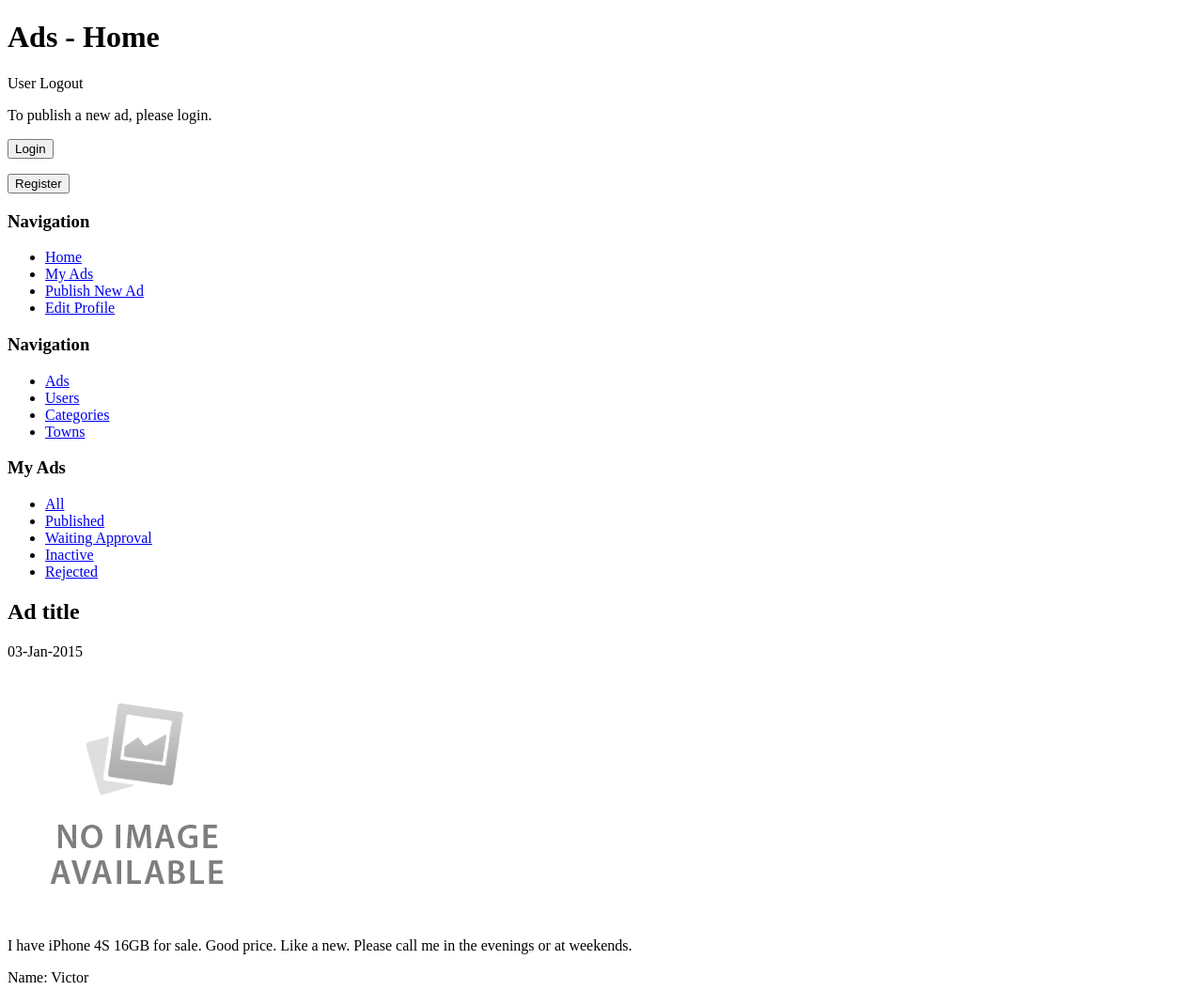
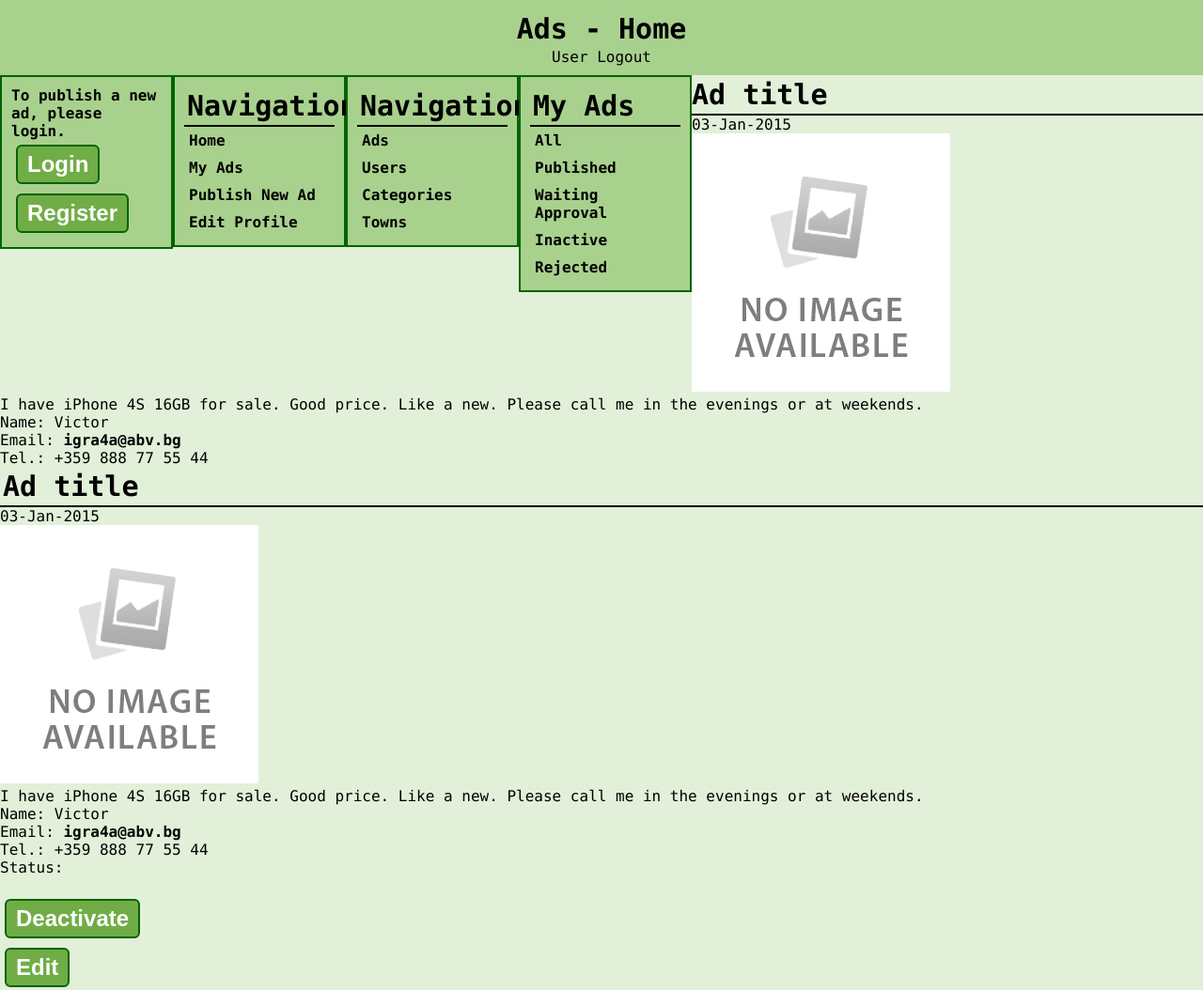
Before and after one commit to stuckata/ads-project, a website: page app/home-page.html in a window 1280 px wide. Shown: the top 1054 px of the page at 94% size. Drawn offline with Linux system fonts and the light colour scheme.

Commit message:
css styling started

```diff
--- a/app/css/home-page.css
+++ b/app/css/home-page.css
@@ -0,0 +1,89 @@
+* {
+    margin:0;
+    padding:0;
+}
+
+body {
+    font-family: Consolas;
+}
+
+header {
+    padding: 10px;
+    background-color: #A9D18E;
+    text-align: center;
+}
+
+h1 {
+    font-size: 30px;
+    padding: 3px;
+    border-bottom: solid black 2px;
+}
+
+header h1 {
+    border-bottom: none;
+}
+
+a {
+    text-decoration: none;
+    color: black;
+    font-weight: bolder;
+}
+
+ul {
+    list-style-type: none;
+}
+
+li {
+    padding: 5px;
+}
+
+li:hover{
+    background-color: #DAA600;
+    border: solid black 1px;
+}
+
+nav {
+    background-color: #A9D18E;
+    border: solid darkgreen 2px;
+    width: 160px;
+    padding: 10px;
+}
+
+button {
+    background-color: #70AD47;
+    color: white;
+    font-size: 24px;
+    font-weight: bold;
+    border: solid darkgreen 2px;
+    border-radius: 6px;
+    padding: 5px 10px;
+    margin: 5px;
+}
+
+button:hover {
+    background-color: white;
+    color: #70AD47;
+}
+
+.container {
+    background-color: #E2F0D9;
+}
+
+.navigation-left {
+    float: left;
+}
+.navigation-right {
+    float: right;
+}
+
+#logout-span {
+    font-weight: normal;
+}
+
+#aside-login {
+    background-color: #A9D18E;
+    border: solid darkgreen 2px;
+    width: 160px;
+    padding: 10px;
+    font-weight: bold;
+}
--- a/app/home-page.html
+++ b/app/home-page.html
@@ -14,19 +14,22 @@
         <div>
             <h1><span id="header-span">Ads - Home</span></h1>
             <span id="username-span">User</span>
-            <span id="logout-span">Logout</span>
+            <a href="#"><span id="logout-span">Logout</span></a>
         </div>
     </header>
 
     <!-- Aside - Login/Register -->
-    <aside class="navigation">
-        <p>To publish a new ad, please login.</p>
-        <p><button class="button" id="login-button">Login</button></p>
-        <p><button class="button" id="register-button">Register</button></p>
+    <aside class="navigation-left">
+        <div id="aside-login">
+            <p>To publish a new ad, please login.</p>
+            <button class="button" id="login-button">Login</button>
+            <br/>
+            <button class="button" id="register-button">Register</button>
+        </div>
     </aside>
 
     <!-- Aside - User Navigation -->
-    <aside class="navigation">
+    <aside class="navigation-left">
         <nav>
             <h1>Navigation</h1>
             <ul>
@@ -39,7 +42,7 @@
     </aside>
 
     <!-- Aside - Admin Navigation -->
-    <aside class="navigation">
+    <aside class="navigation-left">
         <nav>
             <h1>Navigation</h1>
             <ul>
@@ -52,7 +55,7 @@
     </aside>
 
     <!-- Aside - Ads -->
-    <aside class="navigation">
+    <aside class="navigation-left">
         <nav>
             <h1>My Ads</h1>
             <ul>
@@ -119,7 +122,7 @@
     </section>
 
     <!-- Aside - Categories Navigation -->
-    <aside class="navigation">
+    <aside class="navigation-right">
         <nav>
             <h1>Categories</h1>
             <ul>
@@ -133,7 +136,7 @@
     </aside>
 
     <!-- Aside - Town Navigation -->
-    <aside class="navigation">
+    <aside class="navigation-right">
         <nav>
             <h1>Towns</h1>
             <ul>
```
